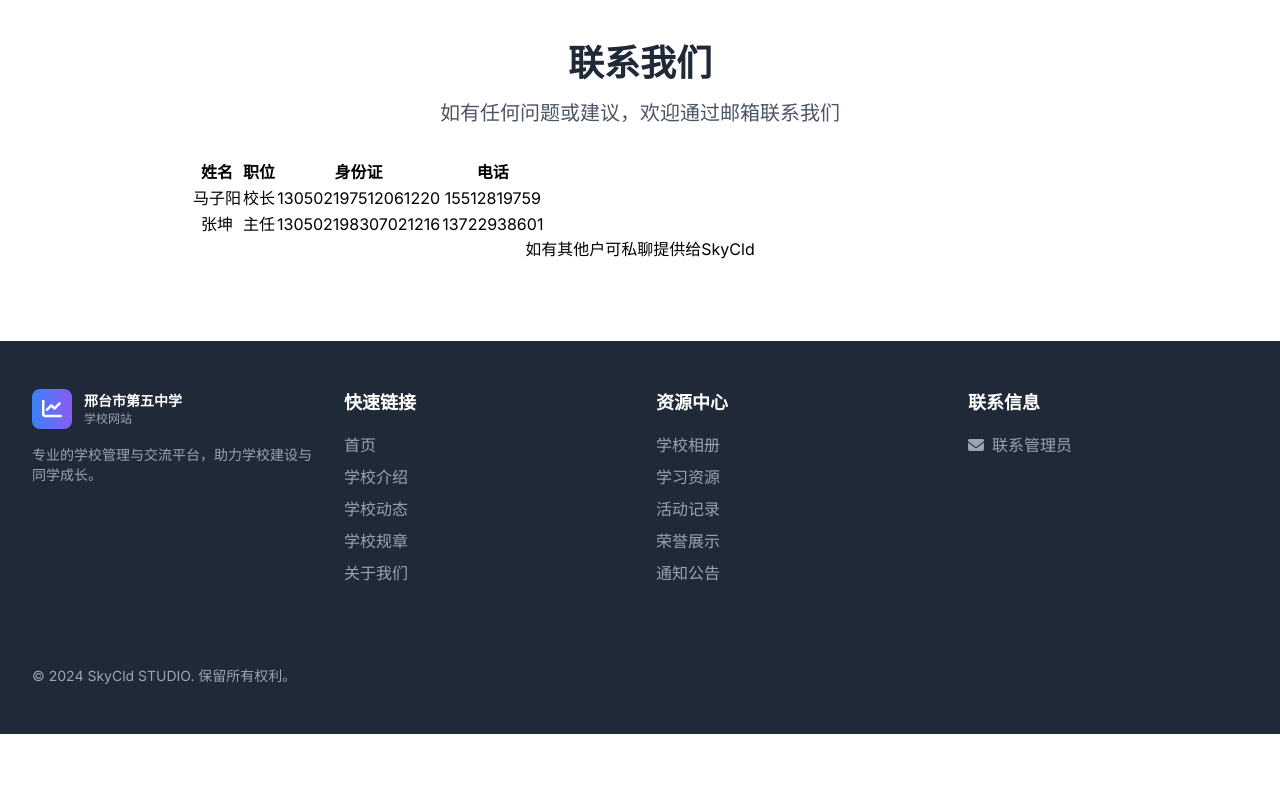
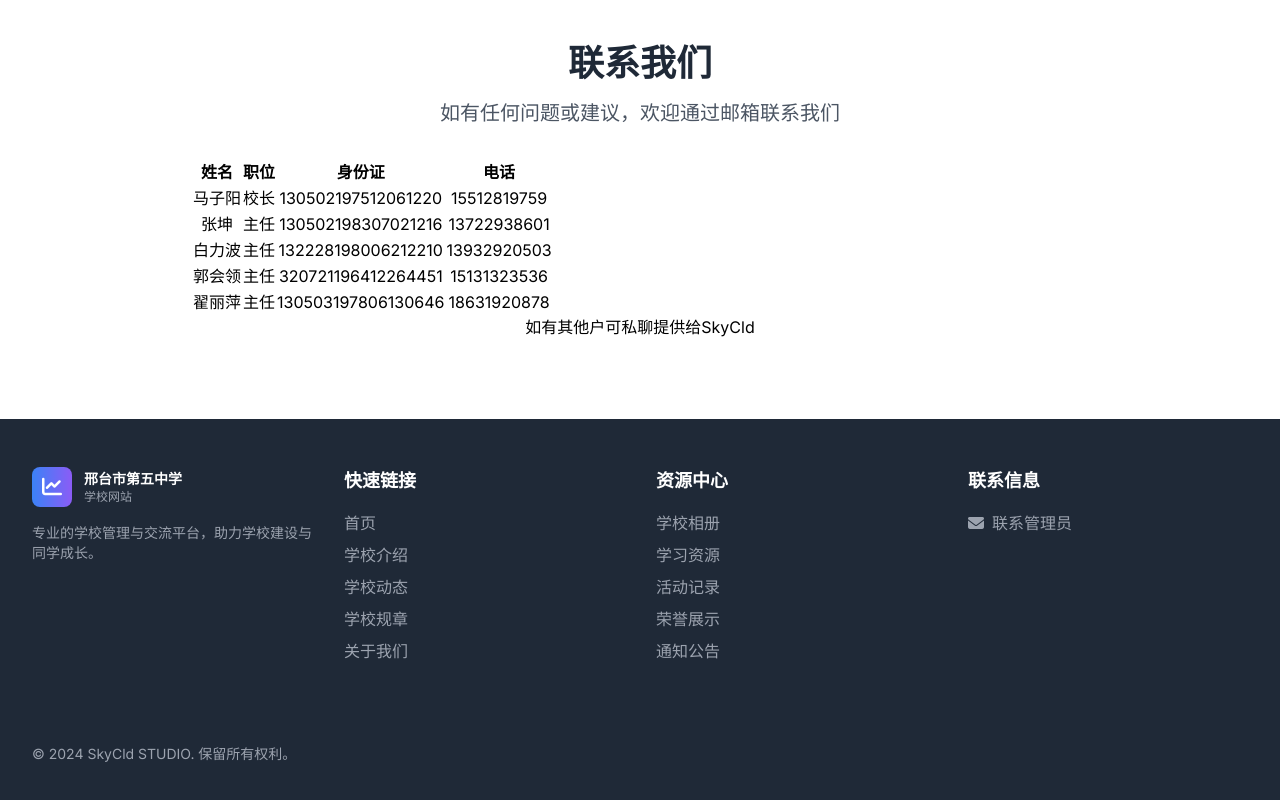
Before and after one commit to ma820325/xtdwzx, a website: page index.html in a window 1280 px wide. Shown: the part 1891-2691 px from the top of the page. Before the commit the page ends 2625 px from the top, so only its background shows below. Drawn offline with nearby package versions, Linux system fonts and the light colour scheme.

Commit message:
Update index.html

```diff
--- a/index.html
+++ b/index.html
@@ -246,6 +246,24 @@
                                 <td>主任</td>
                                 <td>130502198307021216</td>
                                 <td>13722938601</td>
+                            </tr>
+                            <tr>
+                                <td>白力波</td>
+                                <td>主任</td>
+                                <td>132228198006212210</td>
+                                <td>13932920503</td>
+                            </tr>
+                            <tr>
+                                <td>郭会领</td>
+                                <td>主任</td>
+                                <td>320721196412264451</td>
+                                <td>15131323536</td>
+                            </tr>
+                            <tr>
+                                <td>翟丽萍</td>
+                                <td>主任</td>
+                                <td>130503197806130646</td>
+                                <td>18631920878</td>
                             </tr>
 
                         </table>
```
